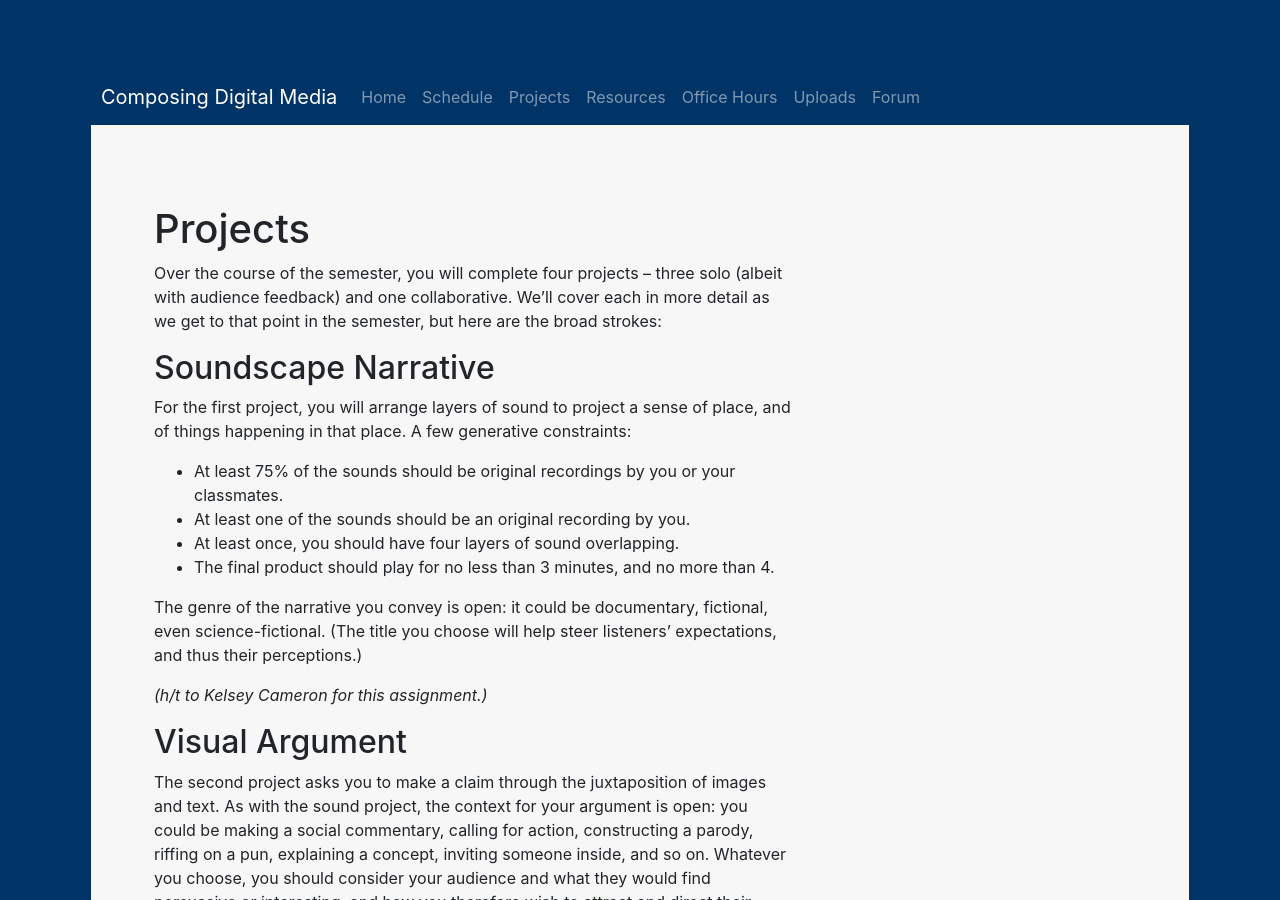
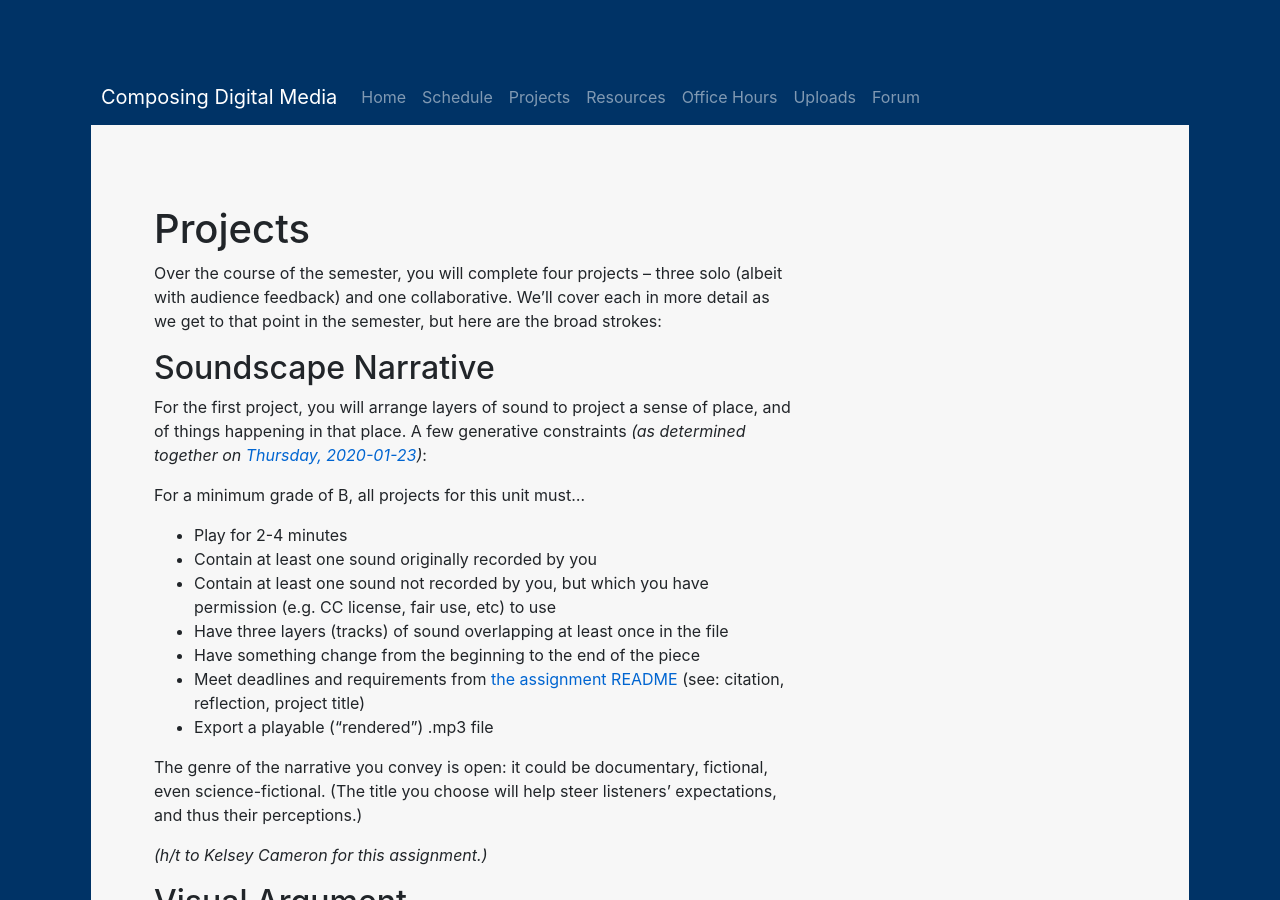
Before and after one commit to benmiller314/cdm2020spring, a Jekyll site: the page built from projects.md, in a window 1280 px wide and 900 px high. Built offline with Jekyll 4.4.1, drawn with Linux system fonts in a browser that asks for light colours; our own code applies the rules of GitHub Pages for plain Markdown files.

Commit message:
update soundscape criteria
based on in-class deliberations [Thursday, 2020-01-23](plans/lesson-06.md)

```diff
--- a/projects.md
+++ b/projects.md
@@ -4,13 +4,16 @@ Over the course of the semester, you will complete four projects – three solo
 
 ## Soundscape Narrative
 
-For the first project, you will arrange layers of sound to project a sense of place, and of things happening in that place. A few generative constraints:
+For the first project, you will arrange layers of sound to project a sense of place, and of things happening in that place. A few generative constraints _(as determined together on [Thursday, 2020-01-23](plans/lesson-06.md))_:
 
-* At least 75% of the sounds should be original recordings by you or your classmates.
-* At least one of the sounds should be an original recording by you.
-* At least once, you should have four layers of sound overlapping.
-* The final product should play for no less than 3 minutes, and no more than 4.
-<!-- Open questions for students: restrict amount of speech? require title? -->
+For a minimum grade of B, all projects for this unit must…
+* Play for 2-4 minutes
+* Contain at least one sound originally recorded by you
+* Contain at least one sound not recorded by you, but which you have permission (e.g. CC license, fair use, etc) to use
+* Have three layers (tracks) of sound overlapping at least once in the file
+* Have something change from the beginning to the end of the piece
+* Meet deadlines and requirements from [the assignment README](https://github.com/benmiller314/soundscape2020spring#deadlines-and-products) (see: citation, reflection, project title)
+* Export a playable ("rendered") .mp3 file
 
 The genre of the narrative you convey is open: it could be documentary, fictional, even science-fictional. (The title you choose will help steer listeners' expectations, and thus their perceptions.)
 
```
